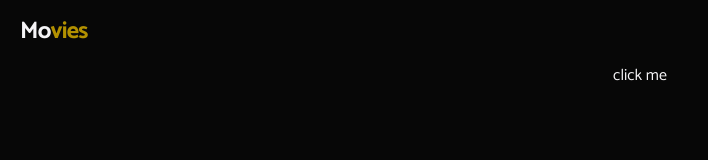
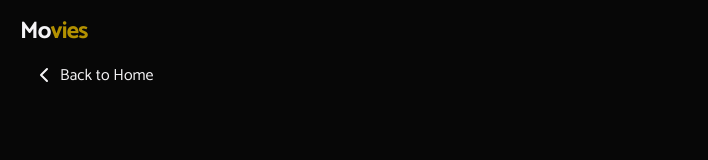
Before and after one commit to jeffersonsil813/movie-catalog, a Next.js app: page /movie/1 in a window 1280 px wide. Shown: the top 160 px of the page, without its empty margins (0-708 px from the left). Built offline with nearby package versions, Linux system fonts and the light colour scheme.

Commit message:
Create home page navigation link

```diff
--- a/src/app/globals.css
+++ b/src/app/globals.css
@@ -145,3 +145,12 @@ body {
     @apply font-sans;
   }
 }
+
+@keyframes bounce-x {
+  0%, 100% { transform: translateX(0); }
+  50% { transform: translateX(25%); }
+}
+
+@utility animate-bounce-x {
+  animation: bounce-x 1s infinite;
+}
--- a/src/app/movie/[id]/page.tsx
+++ b/src/app/movie/[id]/page.tsx
@@ -1,9 +1,32 @@
 "use client";
-import { useRouter } from "next/navigation";
+import Text from "@/components/text";
+import { routes } from "@/lib/routes";
+import { ChevronLeft } from "lucide-react";
+import Link from "next/link";
+import { use } from "react";
+interface Props {
+  params: Promise<{ id: string }>;
+}
 
-const MovieDetails = () => {
-  const router = useRouter();
-  return <button onClick={() => router.back()} className="text-gray-100">click me</button>;
+const MovieDetails = ({ params }: Props) => {
+  const { id } = use(params);
+
+  return (
+    <main>
+      <Link
+        href={routes.home}
+        className="flex flex-nowrap gap-1 items-center ml-3 group"
+      >
+        <ChevronLeft className="text-gray-100 group-hover:text-yellow-light transition group-hover:animate-bounce-x -mt-1" />
+        <Text
+          variant="body-md"
+          className="transition border-b border-transparent group-hover:border-yellow group-hover:text-yellow-light"
+        >
+          Back to Home
+        </Text>
+      </Link>
+    </main>
+  );
 };
 
 export default MovieDetails;
```
